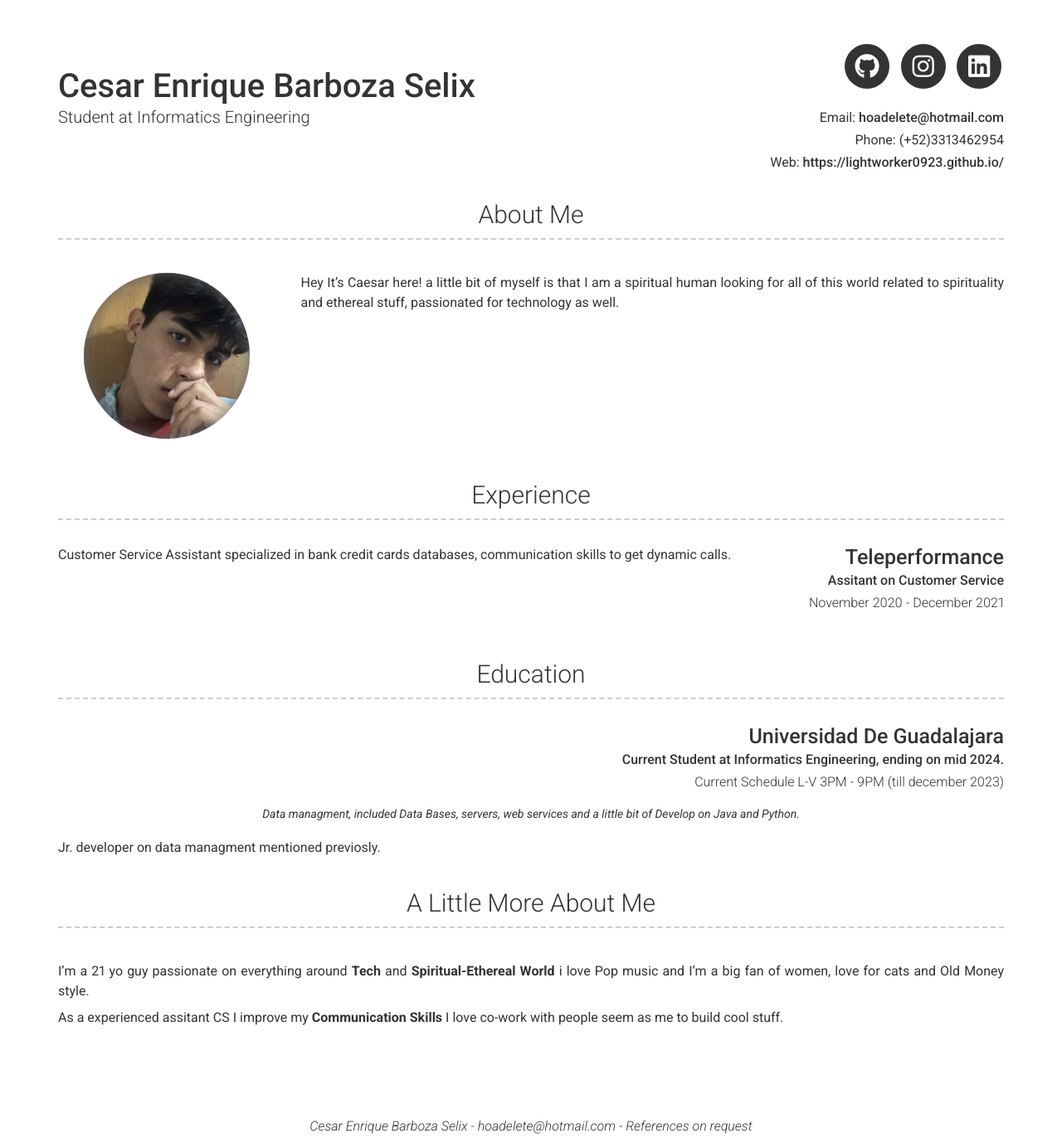
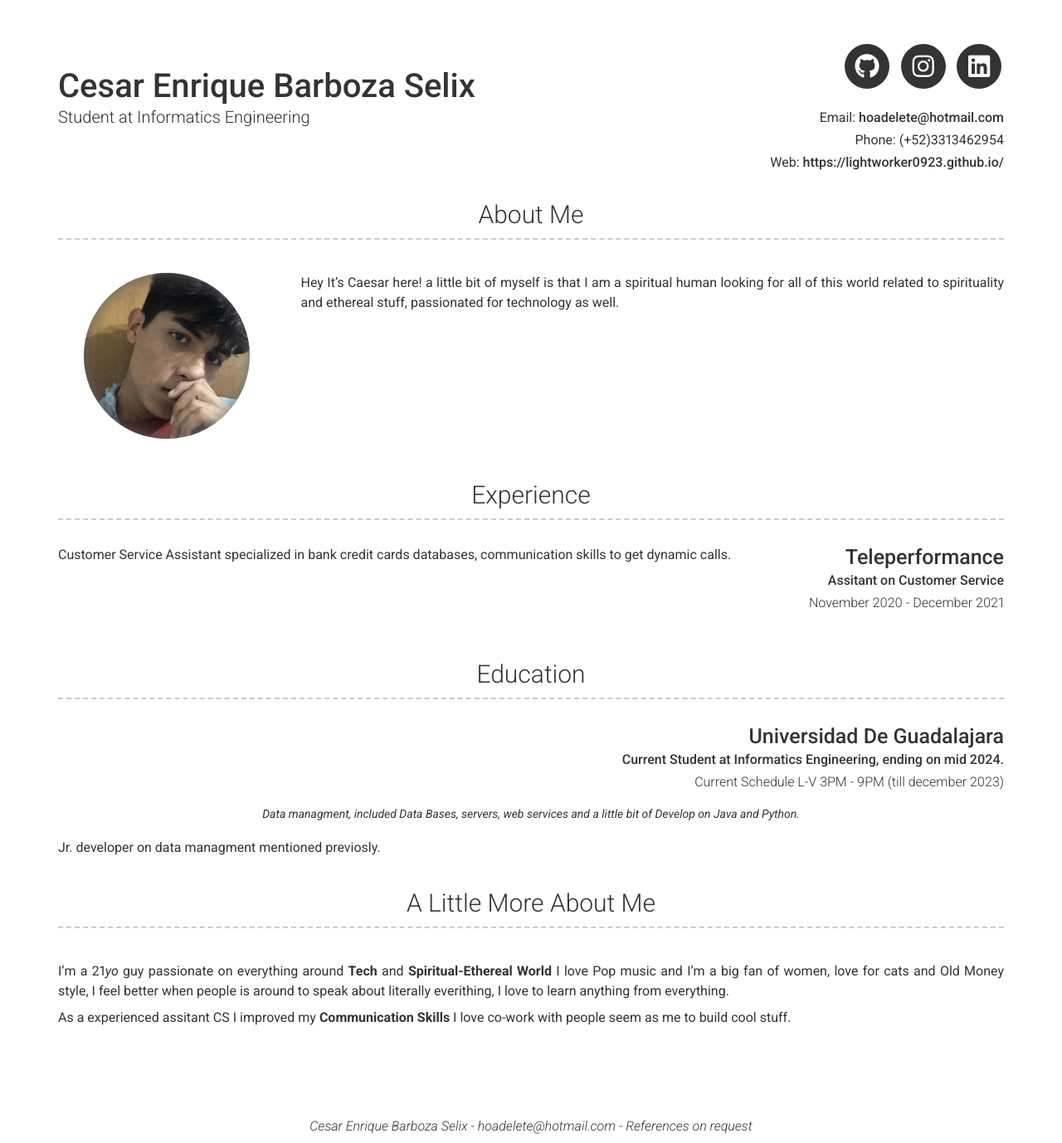
Before and after one commit to Lightworker0923/lightworker0923.github.io, a Jekyll site: the page built from index.md, in a window 1280 px wide. Shown: the whole page at 83% size. Built offline with Jekyll 4.4.1, drawn with Linux system fonts in a browser that asks for light colours; nearby versions of some CDN libraries.

Commit message:
Update _config.yml

```diff
--- a/_config.yml
+++ b/_config.yml
@@ -26,7 +26,7 @@
 #facebook_username: jekyll
 #flickr_username: jekyll
 instagram_username: caesarmadboy
-linkedin_username: www.linkedin.com/in/cesar-enrique-barboza-selix-299194264
+linkedin_username: https://www.linkedin.com/in/cesar-barboza-299194264/
 #xing_username: jekyll
 #pinterest_username: jekyll
 #youtube_username: jekyll
@@ -101,9 +101,9 @@
   - title: A Little More About Me
     layout: text
     content: | # this will include new lines to allow paragraphs
-      I'm a 21 yo guy passionate on everything around **Tech** and **Spiritual-Ethereal World** i love Pop music and I'm a big fan of women, love for cats and Old Money style.
+      I'm a 21*yo* guy passionate on everything around **Tech** and **Spiritual-Ethereal World** I love Pop music and I'm a big fan of women, love for cats and Old Money style, I feel better when people is around to speak about literally everithing, I love to learn anything from everything.
 
-      As a experienced assitant CS I improve my **Communication Skills** I love co-work with people seem as me to build cool stuff.
+      As a experienced assitant CS I improved my **Communication Skills** I love co-work with people seem as me to build cool stuff.
 
 # Footer
 footer_show_references: true
```
